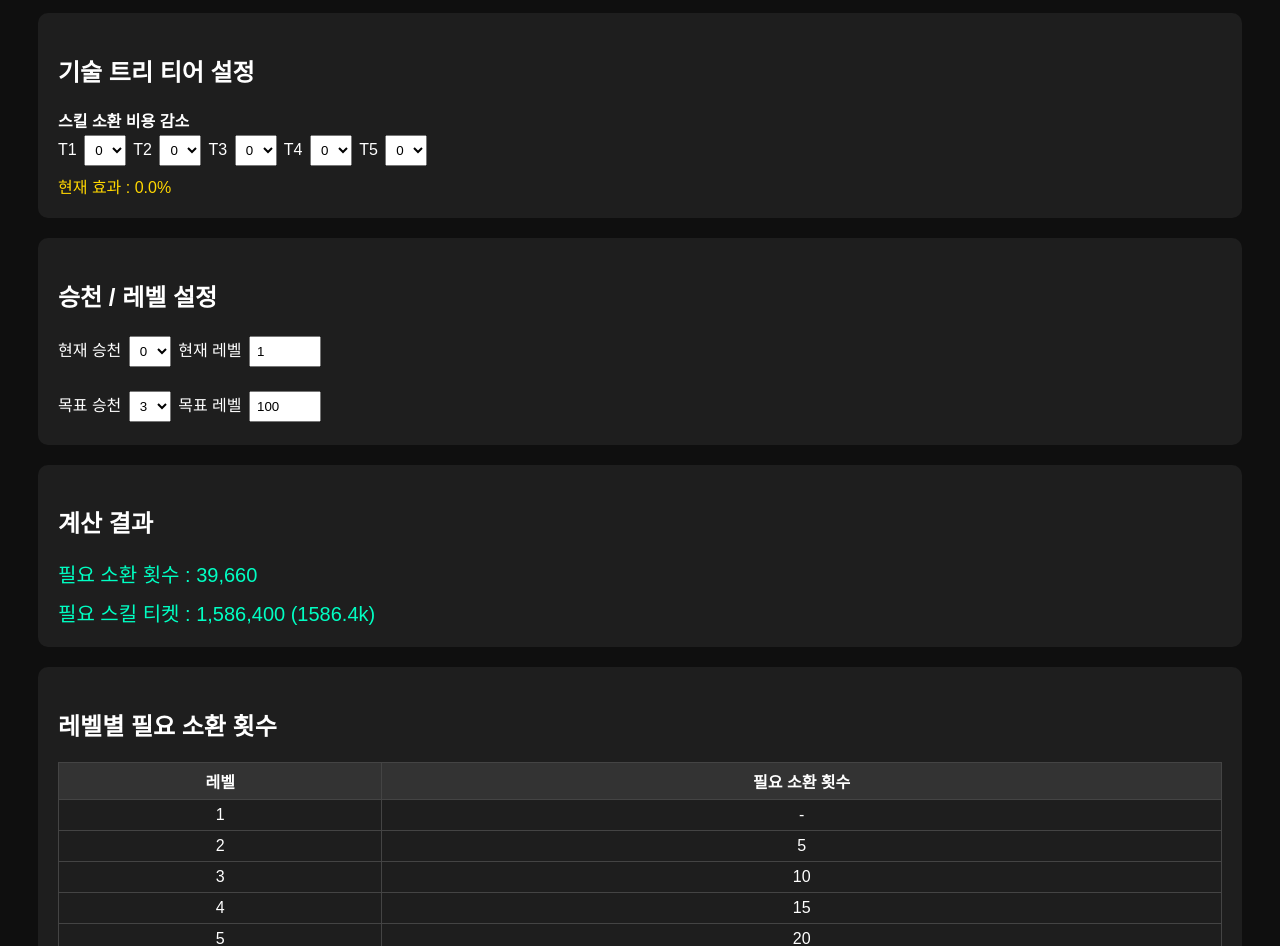
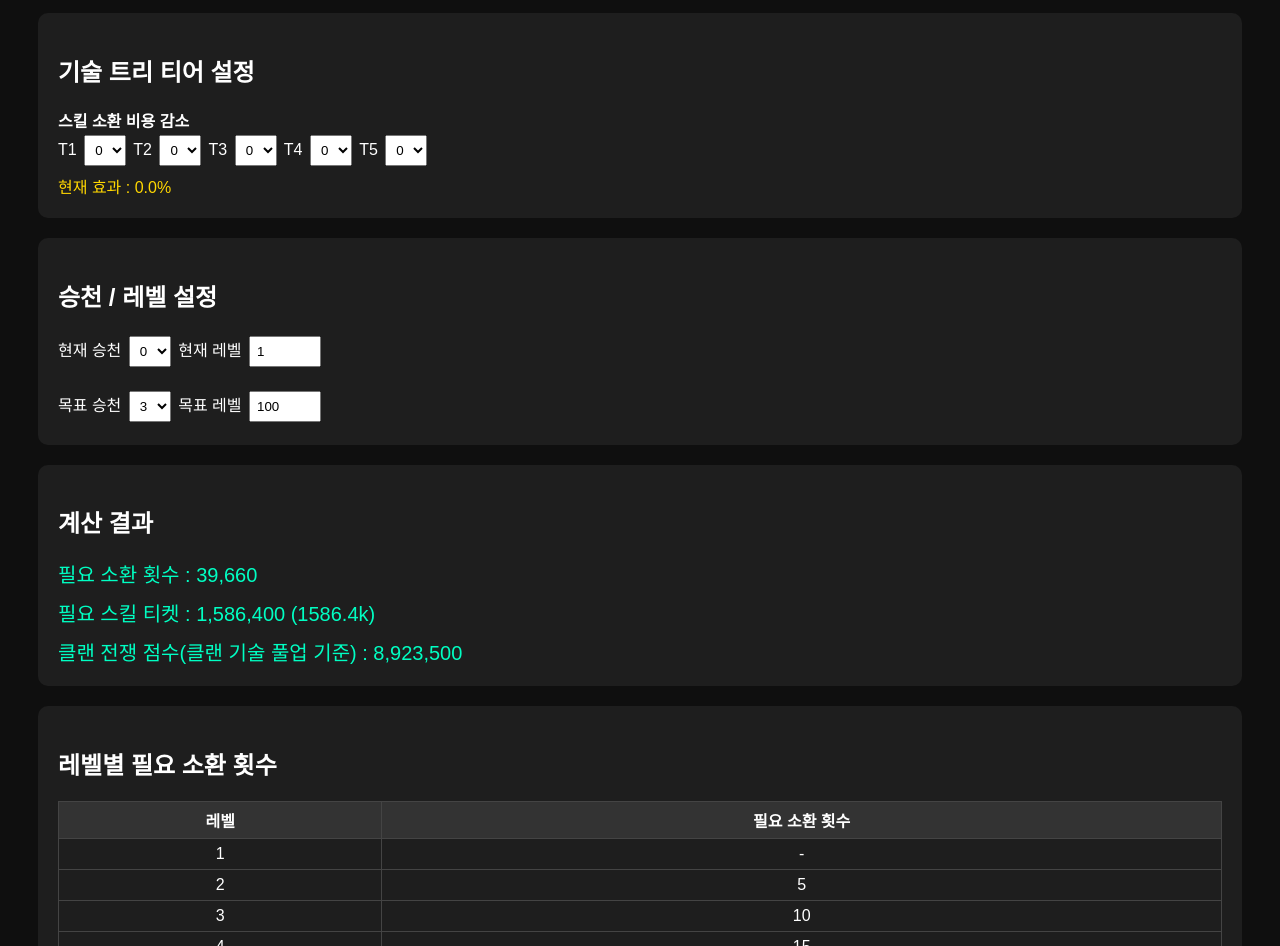
Before and after one commit to D-Troud/skill-calculator, a plain HTML site: page index.html in a window 1280 px wide. Shown: the part 154-1100 px from the top of the page. Drawn offline with Linux system fonts and the light colour scheme.

Commit message:
Update index.html

```diff
--- a/index.html
+++ b/index.html
@@ -55,6 +55,7 @@ th{background:#333;}
 
 <div class="result" id="summonCount"></div>
 <div class="result" id="ticketResult"></div>
+<div class="result" id="clanScoreResult"></div> <!-- 클랜 전쟁 점수 표시 영역 추가 -->
 
 </div>
 
@@ -163,6 +164,7 @@ if(
 ){
     summonCount.innerText="목표 레벨이 현재보다 낮습니다."
     ticketResult.innerText=""
+    clanScoreResult.innerText="" // 에러 시 클랜 점수도 초기화
     return
 }
 
@@ -188,6 +190,7 @@ curLvl=1
 }
 
 let ticket=total*40*(1-discount)
+let clanScore=total*225 // 클랜 전쟁 점수 계산 (필요 소환 횟수 * 225)
 
 summonCount.innerText="필요 소환 횟수 : "+total.toLocaleString()
 let ticketCeil=Math.ceil(ticket)
@@ -197,6 +200,10 @@ let ticketK=(ticketCeil/1000).toFixed(1).replace(/\.0$/,"")
 
 ticketResult.innerText=
 "필요 스킬 티켓 : "+ticketCeil.toLocaleString()+" ("+ticketK+"k)"
+
+// 클랜 전쟁 점수 결과 출력
+clanScoreResult.innerText=
+"클랜 전쟁 점수(클랜 기술 풀업 기준) : "+clanScore.toLocaleString()
 }
 
 // 🔥 표 생성
@@ -230,6 +237,7 @@ const tarLvlEl=document.getElementById("tarLvl")
 
 const summonCount=document.getElementById("summonCount")
 const ticketResult=document.getElementById("ticketResult")
+const clanScoreResult=document.getElementById("clanScoreResult") // 클랜 점수 DOM 요소 연결
 
 document.querySelectorAll("input,select").forEach(el=>{
 el.oninput=calculate
```
